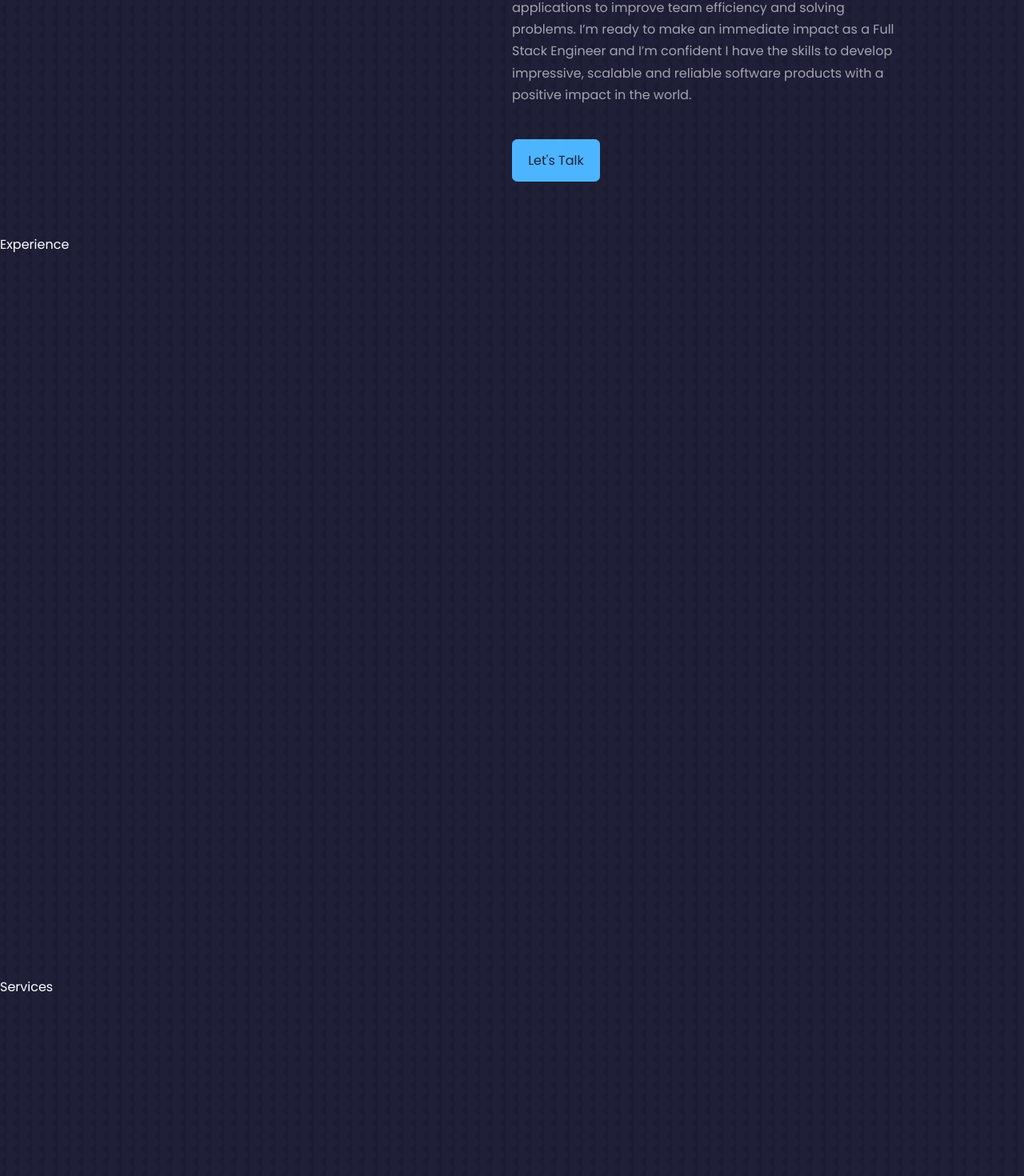
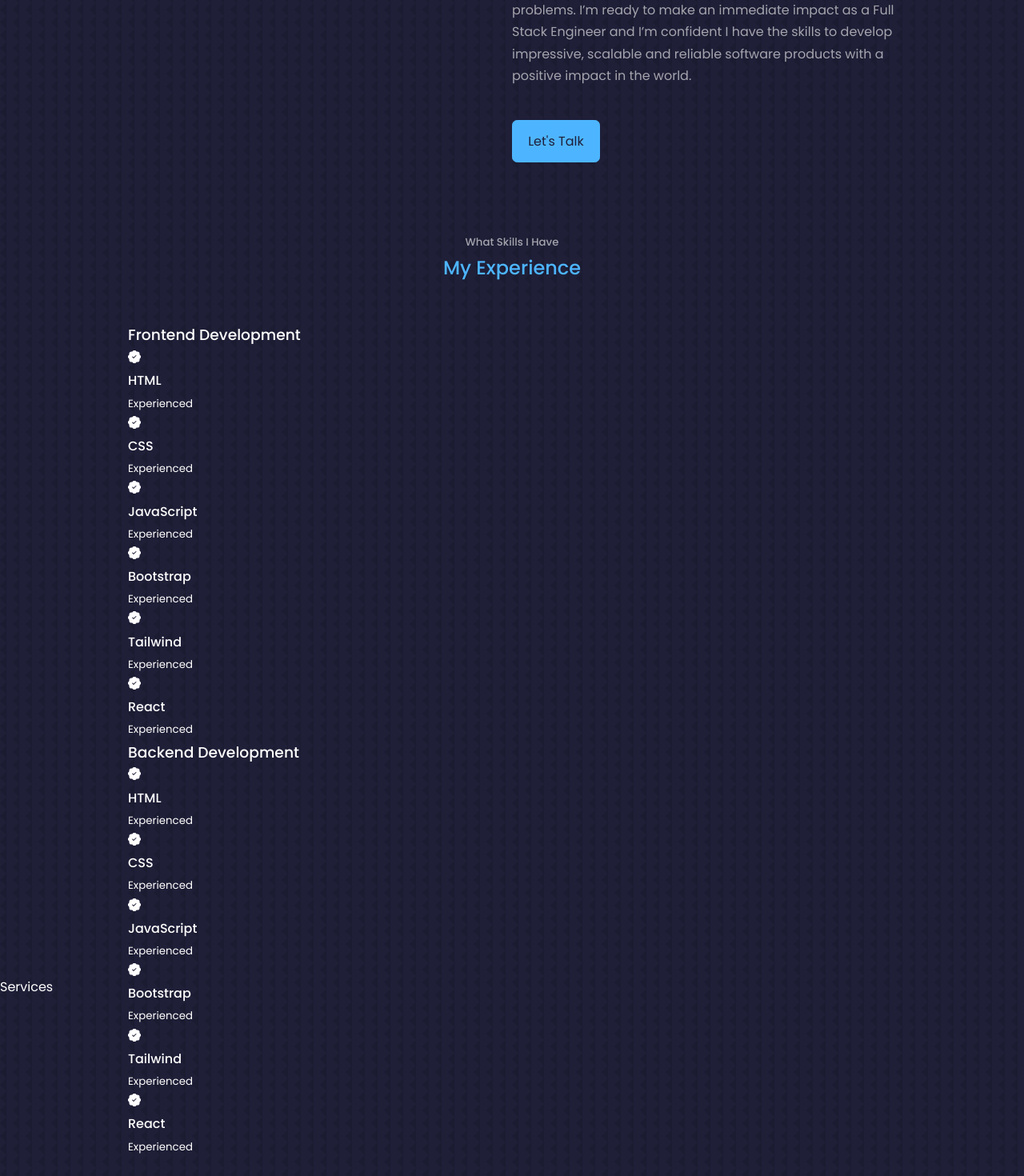
Before and after one commit to ayseldilan/Portfolio, a React (Create React App) app: page / in a window 1280 px wide. Shown: the part 1564-3034 px from the top of the page at 80% size. Built offline with nearby package versions, Linux system fonts and the light colour scheme.

Commit message:
adding experience for front end

```diff
--- a/src/components/about/about.css
+++ b/src/components/about/about.css
@@ -25,7 +25,7 @@
     transition: var(--transition);
 }
 
-.about__me-image:hoover {
+.about__me-image:hover {
     transform: rotate(0);
 }
 
@@ -44,7 +44,7 @@
 }
 
 
-.about__card:hoover {
+.about__card:hover {
     background: transparent;
     border-color: var(--color-primary-variant);
     cursor: default;
@@ -54,6 +54,10 @@
     color: var(--color-primary);
     font-size: 1.4rem;
     margin-bottom: 1rem;
+}
+
+.about__card h5 {
+    font-size: 0.95rem;
 }
 
 .about__card small {
@@ -91,7 +95,7 @@
     }
 
     .about__cards {
-        grid-template-columns: 2fr 2fr;
+        grid-template-columns: 1fr 1fr;
         gap: 1rem;
     }
 
--- a/src/components/experience/Experience.jsx
+++ b/src/components/experience/Experience.jsx
@@ -1,9 +1,89 @@
 import React from 'react'
 import './experience.css'
+import {BsPatchCheckFill} from 'react-icons/bs'
 
 const Experience = () => {
   return (
-    <section id='experience'> Experience </section>
+    <section id='experience'>
+      <h5> What Skills I Have</h5>
+      <h2> My Experience</h2>
+
+      <div className='container experience__container'>
+        <div className="experience__frontend">
+            <h3>Frontend Development</h3>
+            <div className="experience__content">
+             <article className='experience__details'>
+               <BsPatchCheckFill/>
+               <h4> HTML</h4>
+               <small className='text-light'> Experienced</small>
+              </article>
+              <article className='experience__details'>
+               <BsPatchCheckFill/>
+               <h4> CSS</h4>
+               <small className='text-light'> Experienced</small>
+              </article>
+              <article className='experience__details'>
+               <BsPatchCheckFill/>
+               <h4> JavaScript</h4>
+               <small className='text-light'> Experienced</small>
+              </article>
+              <article className='experience__details'>
+               <BsPatchCheckFill/>
+               <h4> Bootstrap</h4>
+               <small className='text-light'> Experienced</small>
+              </article>
+              <article className='experience__details'>
+               <BsPatchCheckFill/>
+               <h4> Tailwind</h4>
+               <small className='text-light'> Experienced</small>
+              </article>
+              <article className='experience__details'>
+               <BsPatchCheckFill/>
+               <h4> React</h4>
+               <small className='text-light'> Experienced</small>
+              </article>
+            </div>
+        </div>
+
+        {/* END OF FRONTEND */}
+        <div className="experience__backend">
+        <h3>Backend Development</h3>
+            <div className="experience__content">
+             <article className='experience__details'>
+               <BsPatchCheckFill/>
+               <h4> HTML</h4>
+               <small className='text-light'> Experienced</small>
+              </article>
+              <article className='experience__details'>
+               <BsPatchCheckFill/>
+               <h4> CSS</h4>
+               <small className='text-light'> Experienced</small>
+              </article>
+              <article className='experience__details'>
+               <BsPatchCheckFill/>
+               <h4> JavaScript</h4>
+               <small className='text-light'> Experienced</small>
+              </article>
+              <article className='experience__details'>
+               <BsPatchCheckFill/>
+               <h4> Bootstrap</h4>
+               <small className='text-light'> Experienced</small>
+              </article>
+              <article className='experience__details'>
+               <BsPatchCheckFill/>
+               <h4> Tailwind</h4>
+               <small className='text-light'> Experienced</small>
+              </article>
+              <article className='experience__details'>
+               <BsPatchCheckFill/>
+               <h4> React</h4>
+               <small className='text-light'> Experienced</small>
+              </article>
+            </div>
+
+        </div>
+      </div>
+     </section>
   )
 }
 
```
Also changed, not shown: src/components/about/About.jsx (indentation only).
